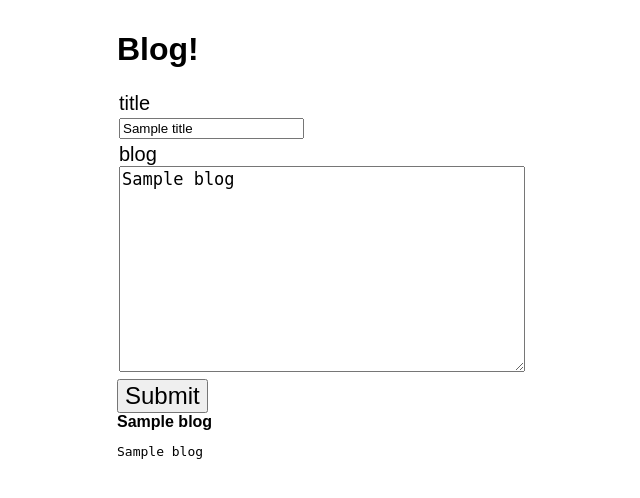
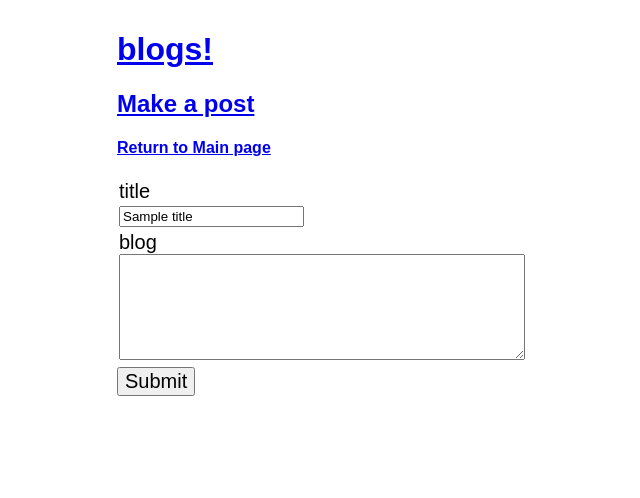
Before and after one commit to CodeDeb3/build-a-blog, a Python web app: template templates/blogs.html in a window 1280 px wide. Shown: the top 498 px of the page, without its empty margins (123-763 px from the left). Run offline with Jinja, Linux system fonts and the light colour scheme; the template is opened without the code that fills it: most values are stand-ins (such as "Sample title", 1, 10 or a date in 2020).

Commit message:
added showblog html updated main.py with showhandler fixed some template variables

```diff
--- a/templates/base.html
+++ b/templates/base.html
@@ -22,12 +22,12 @@
     }
     textarea {
         width: 400px;
-        height: 200px;
+        height: 100px;
         font-size: 17px;
         font-family: monospace;
     }
     input[type=submit] {
-        font-size: 24px;
+        font-size: 20px;
     }
     hr {
         margin: 20px auto;
@@ -43,29 +43,18 @@
     }
 </style>
     <body>
-        <h1>Blog!</h1>
-        <form method = "post">
+        <h1>
+            <a href ='/blog'>blogs!</a>
+        </h1>
 
-            <label>
-                <div>title</div>
-                <input type="text" name= "title" value = "{{title}}">
-            </label>
+        <h2>
+            <a href ='/newpost'>Make a post</a>
+        </h2>
+        <h4>
+            <a href ='/blog'> Return to Main page </a>
+        </h4>
 
-            <label>
-                <div>blog</div>
-                <textarea name="blog">{{blog}}</textarea>
-            </label>
-
-        <div class = "error">{{error}}</div>
-
-        <input type="Submit">
-
-        {% for blog in blogz %}
-            <div class="blog">
-                <div class="blog-title">{{blog.title}}</div>
-                <pre class="blog-body">{{blog.blog}}</pre>
-            </div>
-        {% endfor %}
-
+        {% block content %}
+        {% endblock %}
     </body>
 </html>
--- a/templates/blogs.html
+++ b/templates/blogs.html
@@ -3,8 +3,10 @@
 {% block content %}
 
 <body>
-    <h2>New Blogs</h2>
-    <form action = "/blog" method = "post">
+    <!-- <h2>New Blogs</h2> -->
+    <!-- <form method = "post"> -->
+
+    <form action = "/newpost" method = "post">
 
         <label>
             <div>title</div>
@@ -13,17 +15,20 @@
 
         <label>
             <div>blog</div>
-            <textarea name="blog">{{blog}}</textarea>
+            <textarea name="blog"></textarea>
         </label>
 
     <div class = "error">{{error}}</div>
+    <input type="Submit">
 
+</body>
 
-{% for blog in blogz %}
-    <div class="blog">
-        <div class="blog-title">{{blog.title}}</div>
+<!--
+    <div class="blog-title">{{blog.title}}</div>
+        <div class="blog">
+        {% for blog in blogz %}
         <pre class="blog-body">{{blog.blog}}</pre>
     </div>
-{% endfor %}
+{% endfor %} -->
 
 {% endblock %}
```
Also changed, not shown: main.py (+34 -7 lines), templates/showblogs.html (added, +27 -0 lines), 1 other file.
